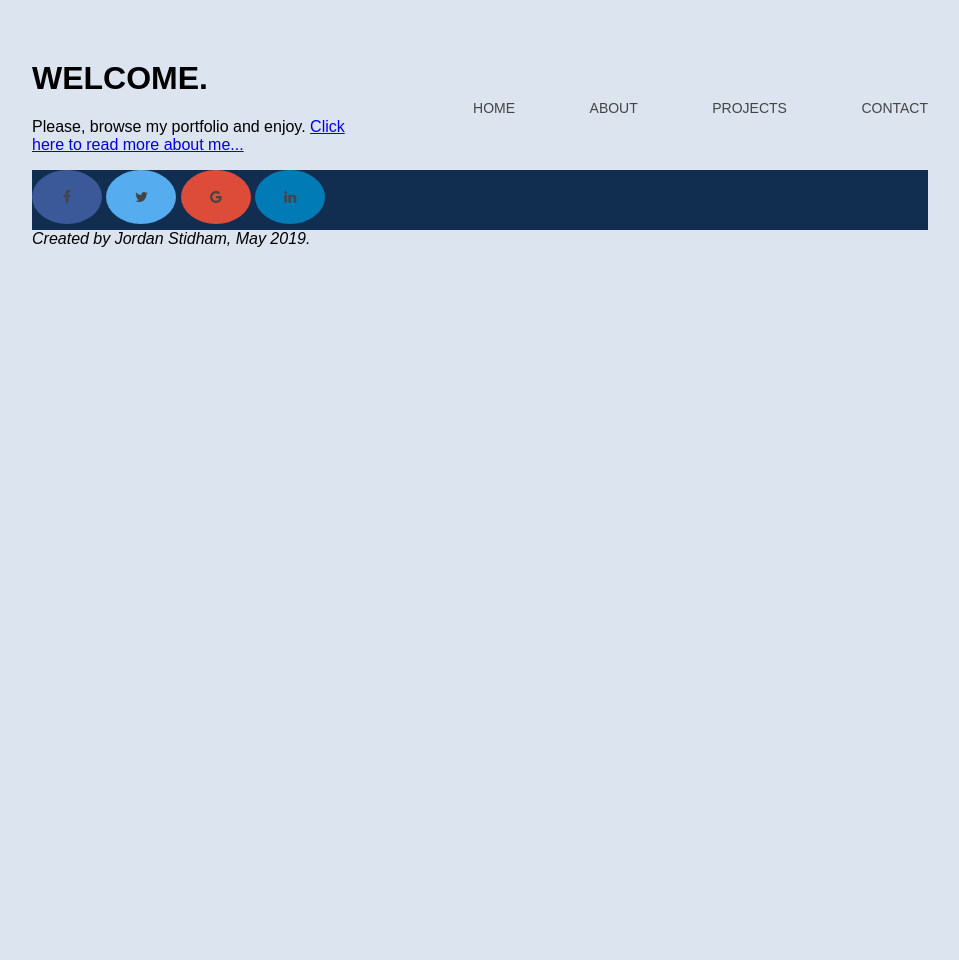
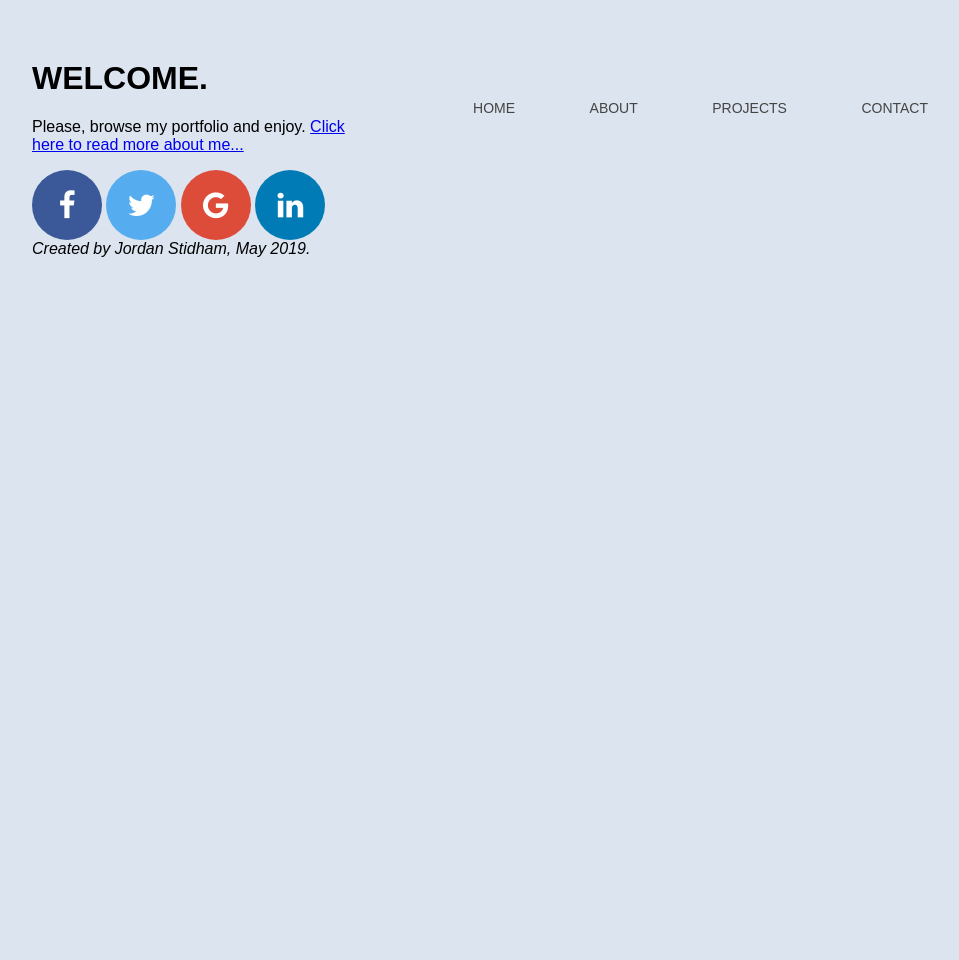
Before and after one commit to jordanstidham/PORTFOLIO, a Jekyll site: the page built from README.md, in a window 1280 px wide. Shown: the whole page, without its empty margins (160-1119 px from the left). Built offline with Jekyll 4.4.1, drawn with Linux system fonts in a browser that asks for light colours; our own code applies the rules of GitHub Pages for plain Markdown files.

Commit message:
Update main.css

```diff
--- a/css/main.css
+++ b/css/main.css
@@ -51,17 +51,3 @@ body {
 .navbar a:hover::before {
     width: 100%;
 }
-.footer {
-    background-color: #112E51;
-    height: 60px;
-    width: 100%;
-}
-.footer ul {
-    list-style: none;
-}
-.footer a {
-    color: #444;
-    text-decoration: none;
-    text-transform: uppercase;
-    font-size: 14px;
-}
```
